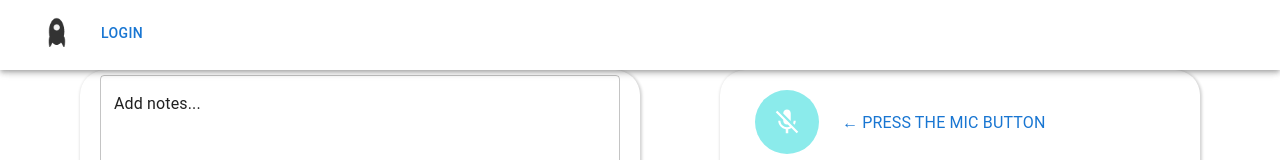
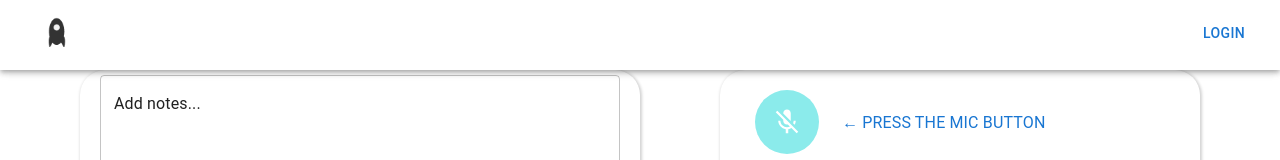
Before and after one commit to assembo/note-taker, a React (Create React App) app: page / in a window 1280 px wide. Shown: the top 160 px of the page. Built offline with nearby package versions, Linux system fonts and the light colour scheme.

Commit message:
Optimizing css code

```diff
--- a/src/Main/NavBar.jsx
+++ b/src/Main/NavBar.jsx
@@ -12,7 +12,8 @@ import {useStyles} from './styles';
 const google=window.google;
 
 function handleCredentialResponse(response){
-  axios.get('login',{withCredentials:false,'Authorization':response.credential})
+  console.log(response.credential)
+  axios.get('/login',{'Authorization':response.credential})
 }
 function oneTapSignIn(){
     google.accounts?.id.initialize({
@@ -34,7 +35,7 @@ export default function NavBar() {
         sx={{bgcolor: "white"}}
         className={classes.appBar}
         >
-        <Toolbar>
+        <Toolbar className={classes.toolBar}>
           <IconButton>
             <img src={logo} className={classes.AppLogo} alt="logo"/>
           </IconButton>
--- a/src/Main/styles.js
+++ b/src/Main/styles.js
@@ -5,9 +5,14 @@ export const useStyles = makeStyles({
    marginRight: '0%'
   },
   loginButton : {
-   marginLeft:'85%'
+   display: 'inline-block',
   },
   appBar:{
     height:"70px",
+    boxShadow: '0 0 0 0'
+  },
+  toolBar:{
+      display:'flex',
+      justifyContent: 'space-between',
   }
 });
--- a/src/axios.js
+++ b/src/axios.js
@@ -1,5 +1,5 @@
 import axios from "axios";
 
 export default axios.create({
-  baseURL: `http://localhost:5000/`
+  baseURL: `https://127.0.0.1:5000/`
 });
```
